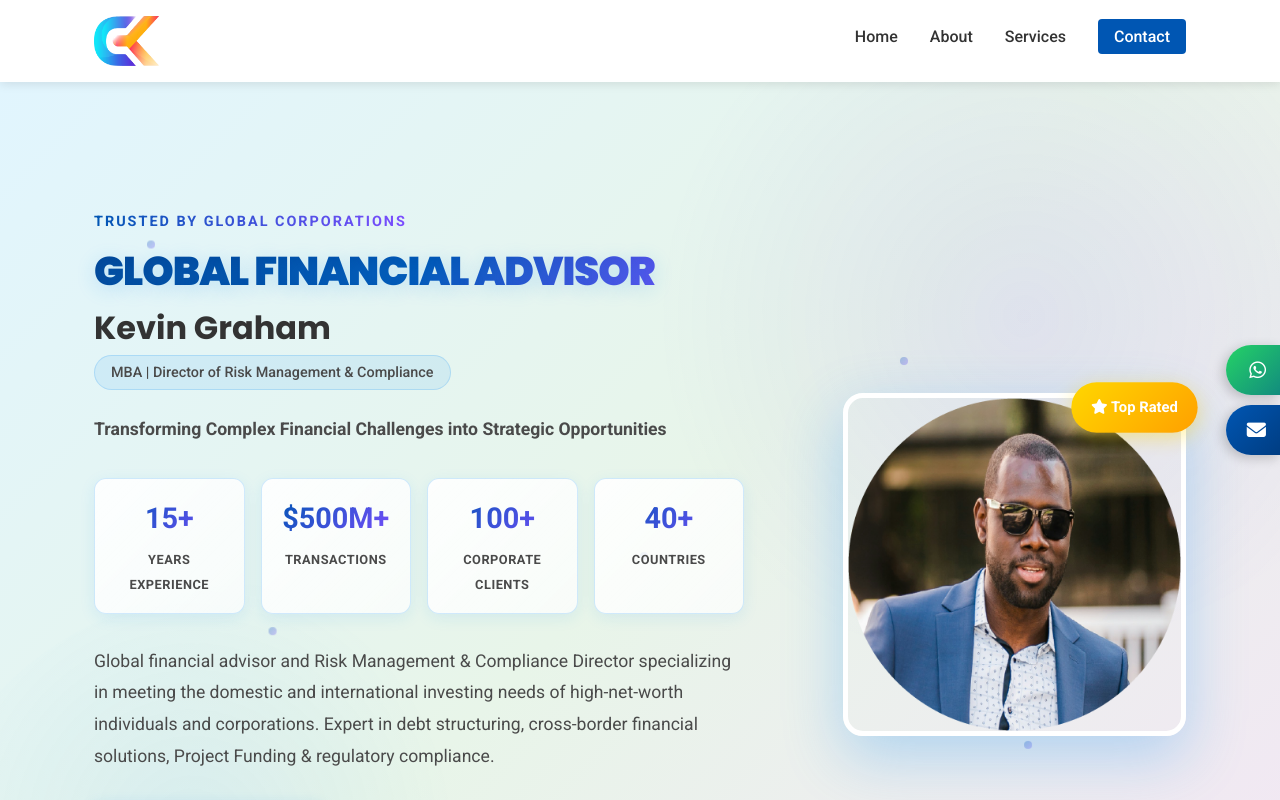
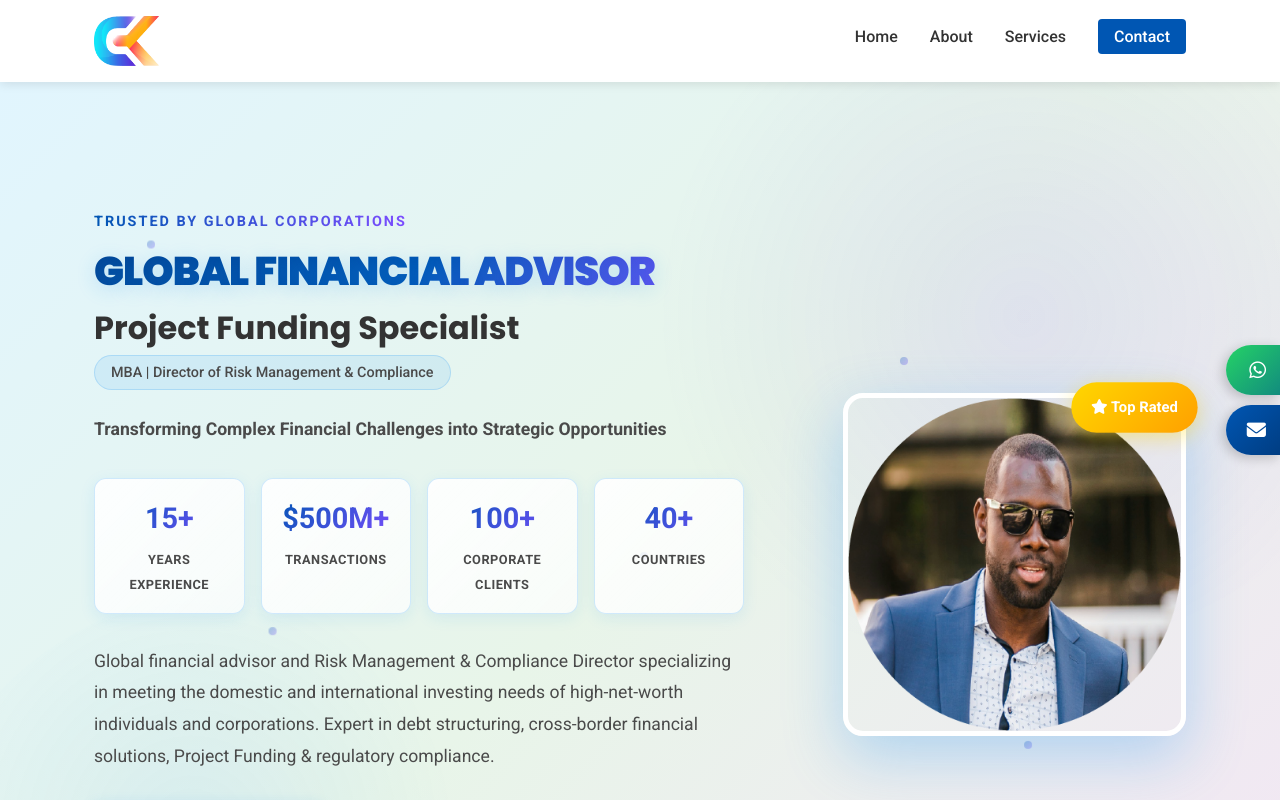
Before and after one commit to nehcracker/kevin, a React (Create React App) app: page / in a window 1280 px wide. Shown: the top 800 px of the page. Built offline with nearby package versions, Linux system fonts and the light colour scheme.

Commit message:
Footer contrast

```diff
--- a/src/components/layout/Footer/Footer.css
+++ b/src/components/layout/Footer/Footer.css
@@ -98,7 +98,8 @@
   }
 
   .footer-bottom p {
-    color: #777;
+    /* ensure sufficient contrast with dark background */
+    color: #ccc;
     text-align: justify;
     font-size: 0.9rem;
   }
--- a/src/pages/Home/Home.jsx
+++ b/src/pages/Home/Home.jsx
@@ -13,7 +13,7 @@ const Home = () => {
     <div className="home-page">
 
       <SEO
-        title="Global Financial Advisor & Director of Risk Management"
+        title="Global Financial Advisor & Project Funding Specialist"
         description="Kevin Graham brings over a decade of strategic insight and execution in global finance, with a focus on risk management, compliance, and debt advisory."
         keywords="
         Kevin Graham Karimi,
@@ -61,7 +61,7 @@ const Home = () => {
             <div className="hero-content">
               <span className="hero-eyebrow">Trusted by Global Corporations</span>
               <h1>Global Financial Advisor</h1>
-              <h2>Kevin Graham</h2>
+              <h2>Project Funding Specialist</h2>
               <span className="hero-credentials">MBA | Director of Risk Management & Compliance</span>
               <p className="hero-tagline">
                 Transforming Complex Financial Challenges into Strategic Opportunities
```
